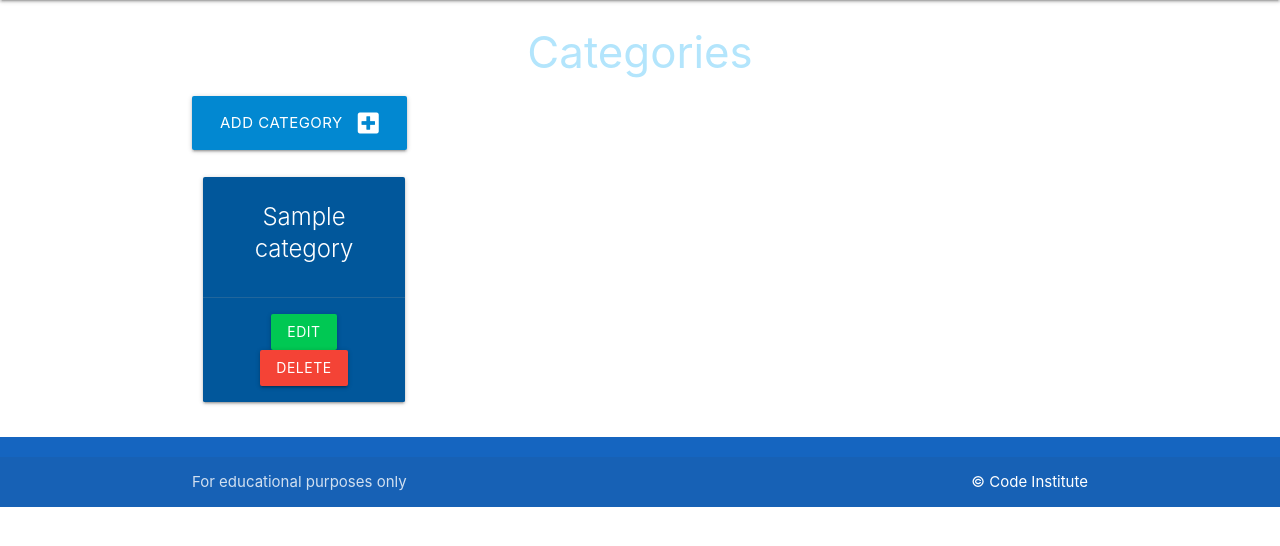
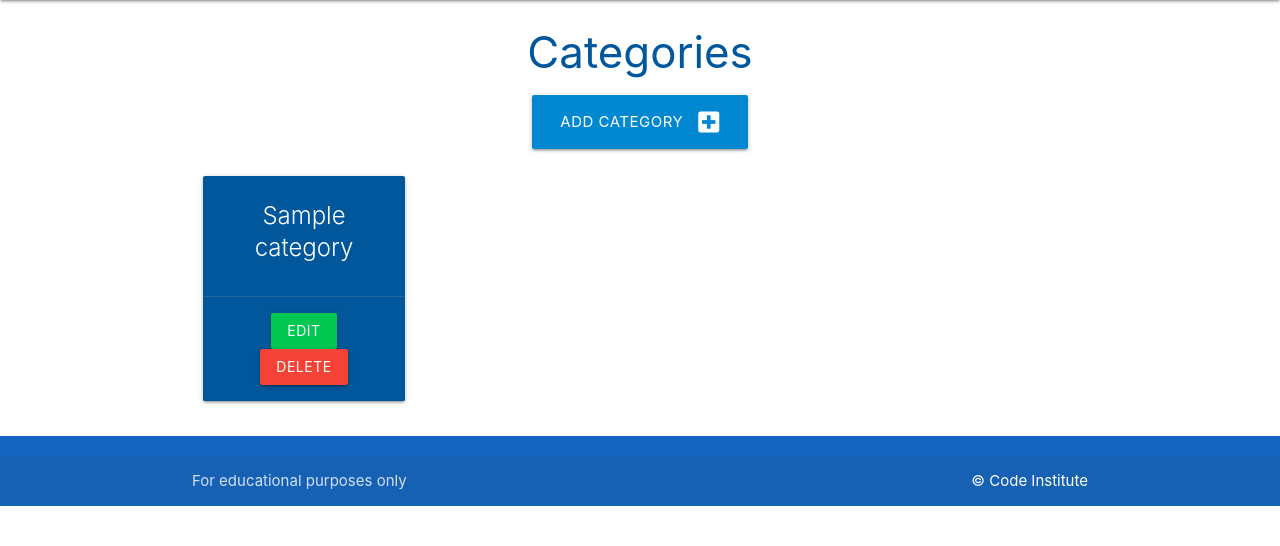
Before and after one commit to eric-blake/Project-Materialize, a Flask app: page /categories in a window 1280 px wide. Shown: the part 64-610 px from the top of the page. Run offline with Flask 3, Linux system fonts and the light colour scheme; tables that the repository leaves empty hold one stand-in row (values such as "Sample post").

Commit message:
Update categories html

```diff
--- a/taskmanager/templates/categories.html
+++ b/taskmanager/templates/categories.html
@@ -1,17 +1,21 @@
 {% extends "base.html" %} {% block content %}
 
-<h3 class="text-lighten-4 center-align light-blue-text">Categories</h3>
+<h3 class="light-blue-text text-darken-4 center-align">Categories</h3>
 
 <div class="row">
-  <div class="col s12 center-align"></div>
-  <a href="{{ url_for('add_category')}}" class="btn-large light-blue darken-2">
-    Add Category <i class="fas fa-plus-square right"></i>
-  </a>
+  <div class="col s12 center-align">
+    <a
+      href="{{ url_for('add_category')}}"
+      class="btn-large light-blue darken-2"
+    >
+      Add Category <i class="fas fa-plus-square right"></i>
+    </a>
+  </div>
 </div>
 
 <div class="row">
   {% for category in categories %}
-  <div class="col s12 m6 l3">
+  <div class="col s12 center-align m6 l3">
     <div class="card light-blue darken-4 center-align">
       <div class="card-content white-text">
         <span class="card-title">{{category.category_name}}</span>
```
